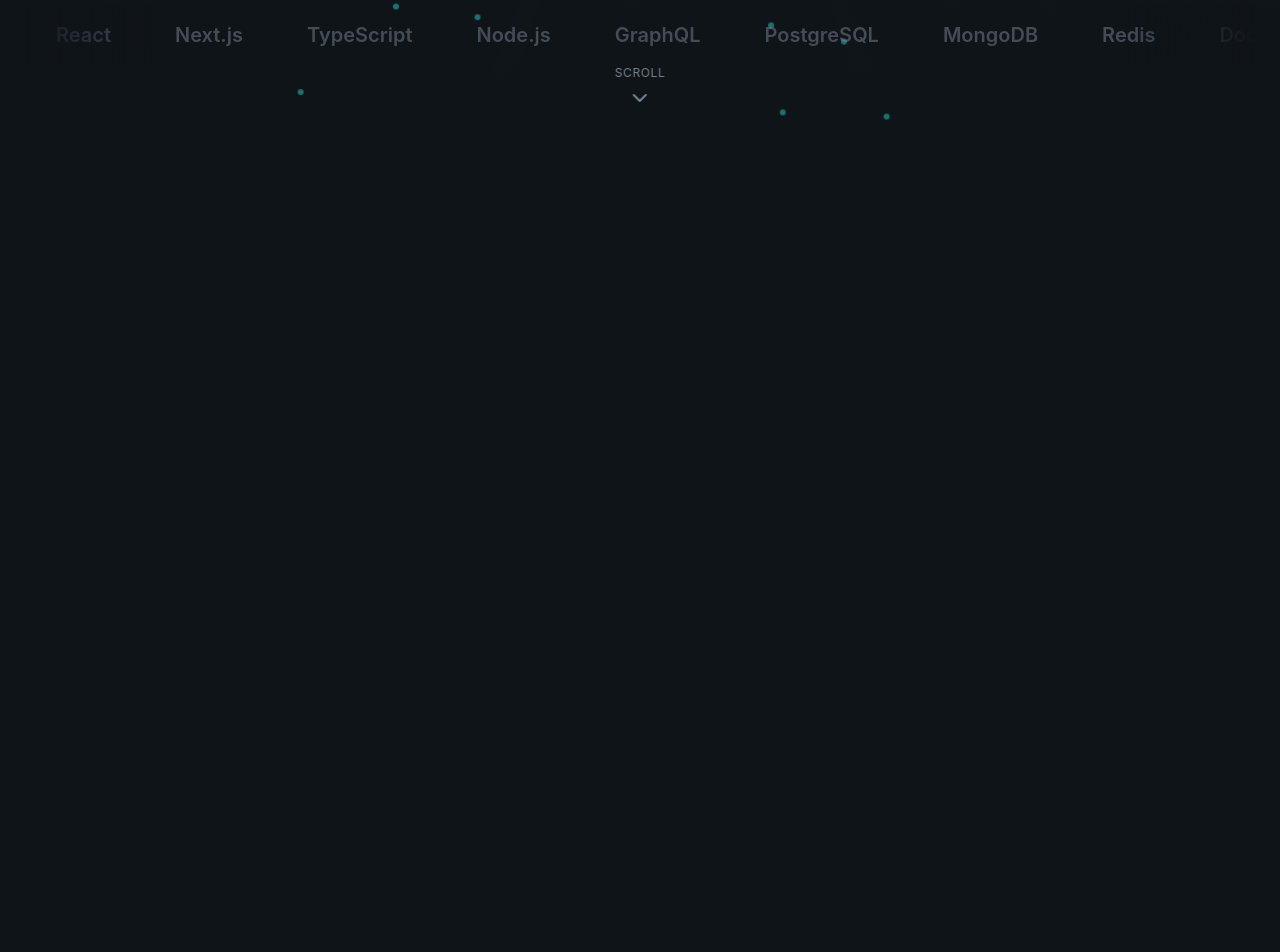
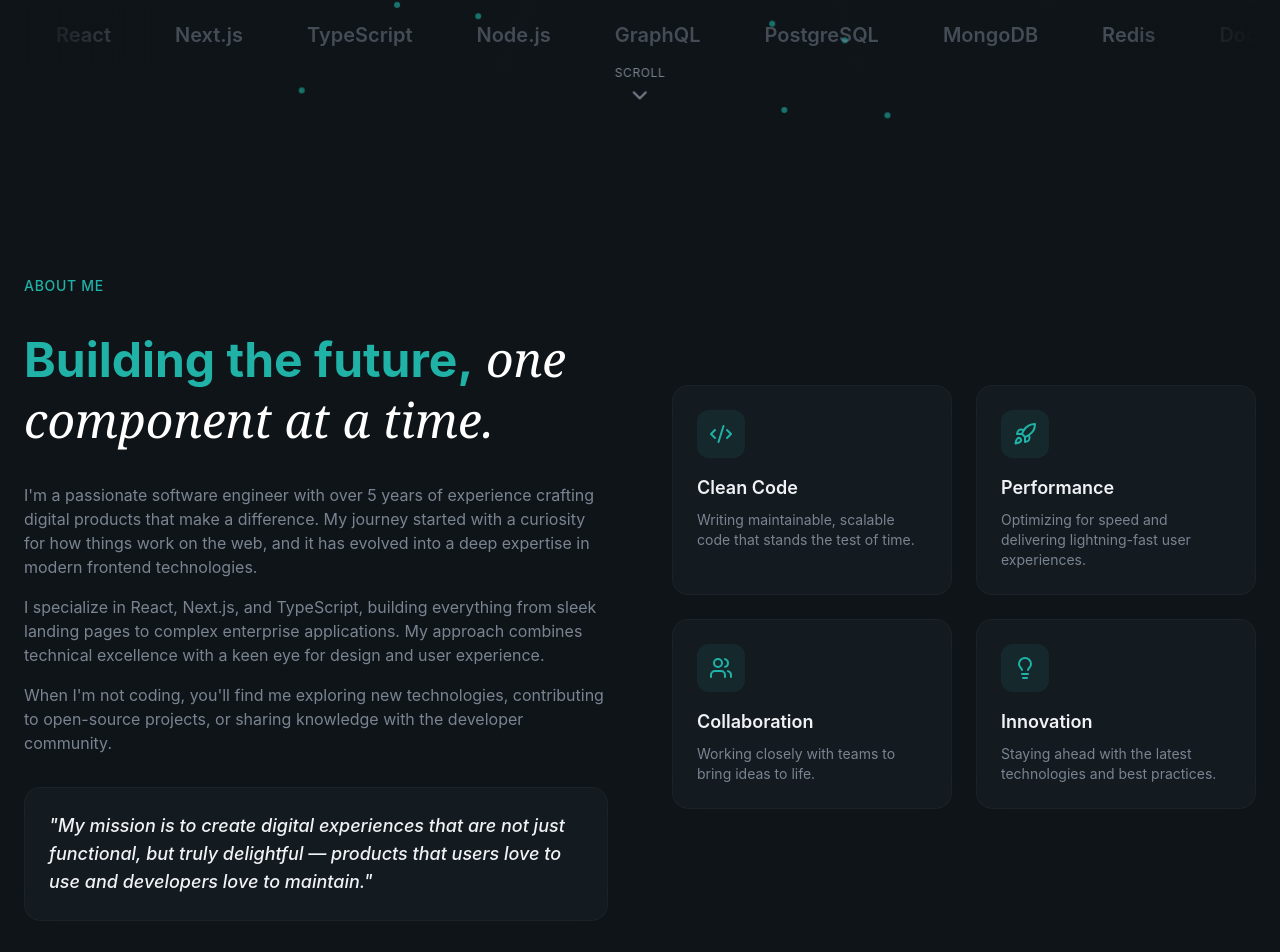
Before and after one commit to CodeDrip/react-modern-ux, a React (Vite) app: page / in a window 1280 px wide. Shown: the part 943-1895 px from the top of the page. Before the commit the page ends 1088 px from the top, so only its background shows below. Built offline with nearby package versions, Linux system fonts and the light colour scheme.

Commit message:
about section

```diff
--- a/src/App.jsx
+++ b/src/App.jsx
@@ -1,6 +1,6 @@
 import Navbar from "./layout/Navbar"
 import Hero from "./sections/Hero"
-// import About from "./sections/About"
+import About from "./sections/About"
 // import Projects from "./sections/Projects"
 // import Experience from "./sections/Experience"
 // import Testimonials from "./sections/Testimonials"
@@ -11,11 +11,10 @@
     <div className="min-h-screen overflow-x-hidden" >
       <Navbar />
       <main>
+        <Hero/>
+        <About />
 
-        <Hero/>
-
-        {/* <About />
-        <Projects />
+        {/* <Projects />
         <Experience />
         <Testimonials />
         <Contact /> */}
--- a/src/sections/About.jsx
+++ b/src/sections/About.jsx
@@ -1,9 +1,104 @@
-import React from 'react'
+import { Code2, Lightbulb, Rocket, Users } from "lucide-react";
 
-const About = () => {
+const highlights = [
+  {
+    icon: Code2,
+    title: "Clean Code",
+    description:
+      "Writing maintainable, scalable code that stands the test of time.",
+  },
+  {
+    icon: Rocket,
+    title: "Performance",
+    description:
+      "Optimizing for speed and delivering lightning-fast user experiences.",
+  },
+  {
+    icon: Users,
+    title: "Collaboration",
+    description: "Working closely with teams to bring ideas to life.",
+  },
+  {
+    icon: Lightbulb,
+    title: "Innovation",
+    description:
+      "Staying ahead with the latest technologies and best practices.",
+  },
+];
+
+ const About = () => {
   return (
-    <section>About</section>
-  )
-}
+    <section id="about" className="py-32 relative overflow-hidden">
+      <div className="container mx-auto px-6 relative z-10">
+        <div className="grid lg:grid-cols-2 gap-16 items-center">
+          {/* Left Column */}
+          <div className="space-y-8">
+            <div className="animate-fade-in">
+              <span className="text-secondary-foreground text-sm font-medium tracking-wider uppercase">
+                About Me
+              </span>
+            </div>
 
-export default About
+            <h2 className="text-4xl md:text-5xl font-bold leading-tight animate-fade-in animation-delay-100 text-secondary-foreground">
+              Building the future,
+              <span className="font-serif italic font-normal text-white">
+                {" "}
+                one component at a time.
+              </span>
+            </h2>
+
+            <div className="space-y-4 text-muted-foreground animate-fade-in animation-delay-200">
+              <p>
+                I'm a passionate software engineer with over 5 years of
+                experience crafting digital products that make a difference. My
+                journey started with a curiosity for how things work on the web,
+                and it has evolved into a deep expertise in modern frontend
+                technologies.
+              </p>
+              <p>
+                I specialize in React, Next.js, and TypeScript, building
+                everything from sleek landing pages to complex enterprise
+                applications. My approach combines technical excellence with a
+                keen eye for design and user experience.
+              </p>
+              <p>
+                When I'm not coding, you'll find me exploring new technologies,
+                contributing to open-source projects, or sharing knowledge with
+                the developer community.
+              </p>
+            </div>
+
+            <div className="glass rounded-2xl p-6 glow-border animate-fade-in animation-delay-300">
+              <p className="text-lg font-medium italic text-foreground">
+                "My mission is to create digital experiences that are not just
+                functional, but truly delightful — products that users love to
+                use and developers love to maintain."
+              </p>
+            </div>
+          </div>
+
+          {/* Right Column - Hilights */}
+          <div className="grid sm:grid-cols-2 gap-6">
+            {highlights.map((item, idx) => (
+              <div
+                key={idx}
+                className="glass p-6 rounded-2xl animate-fade-in"
+                style={{ animationDelay: `${(idx + 1) * 100}ms` }}
+              >
+                <div className="w-12 h-12 rounded-xl bg-primary/10 flex items-center justify-center mb-4 hover:bg-primary/20">
+                  <item.icon className="w-6 h-6 text-primary" />
+                </div>
+                <h3 className="text-lg font-semibold mb-2">{item.title}</h3>
+                <p className="text-sm text-muted-foreground">
+                  {item.description}
+                </p>
+              </div>
+            ))}
+          </div>
+        </div>
+      </div>
+    </section>
+  );
+};
+
+export default About;
```
